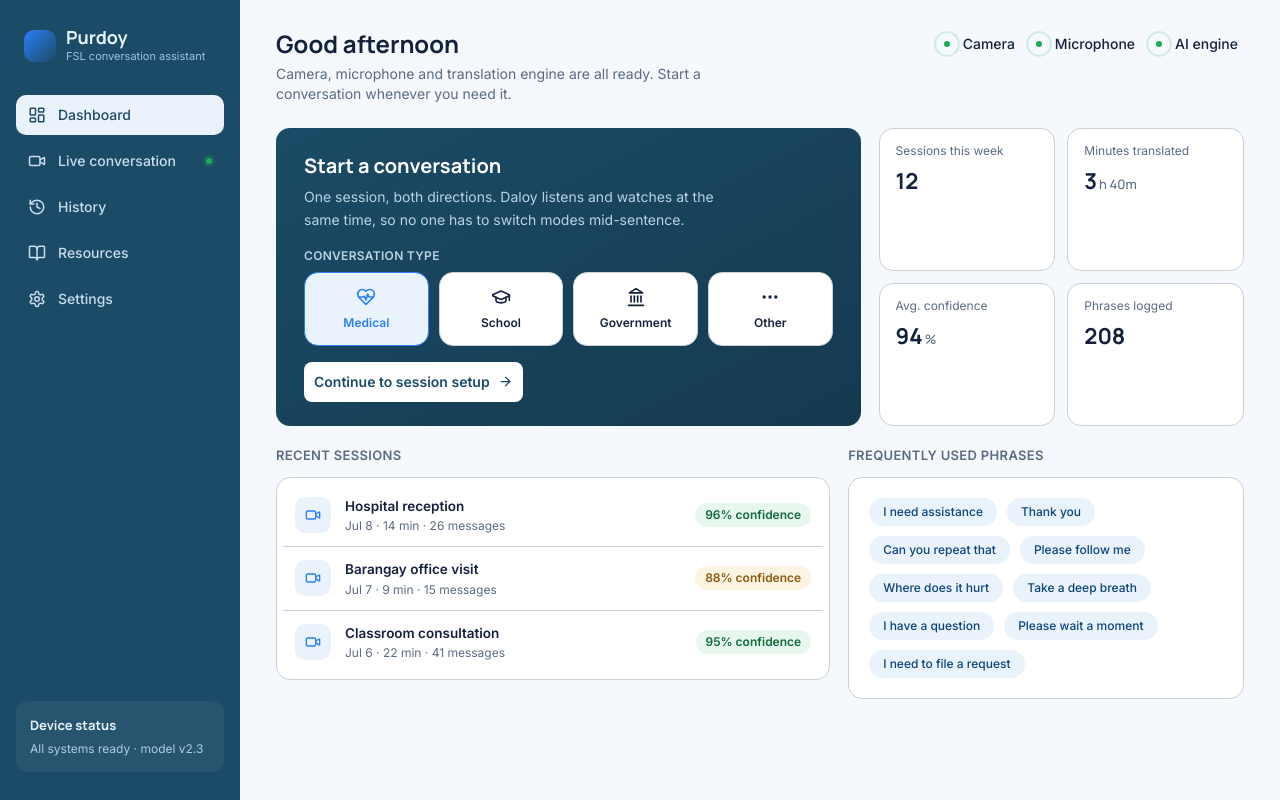
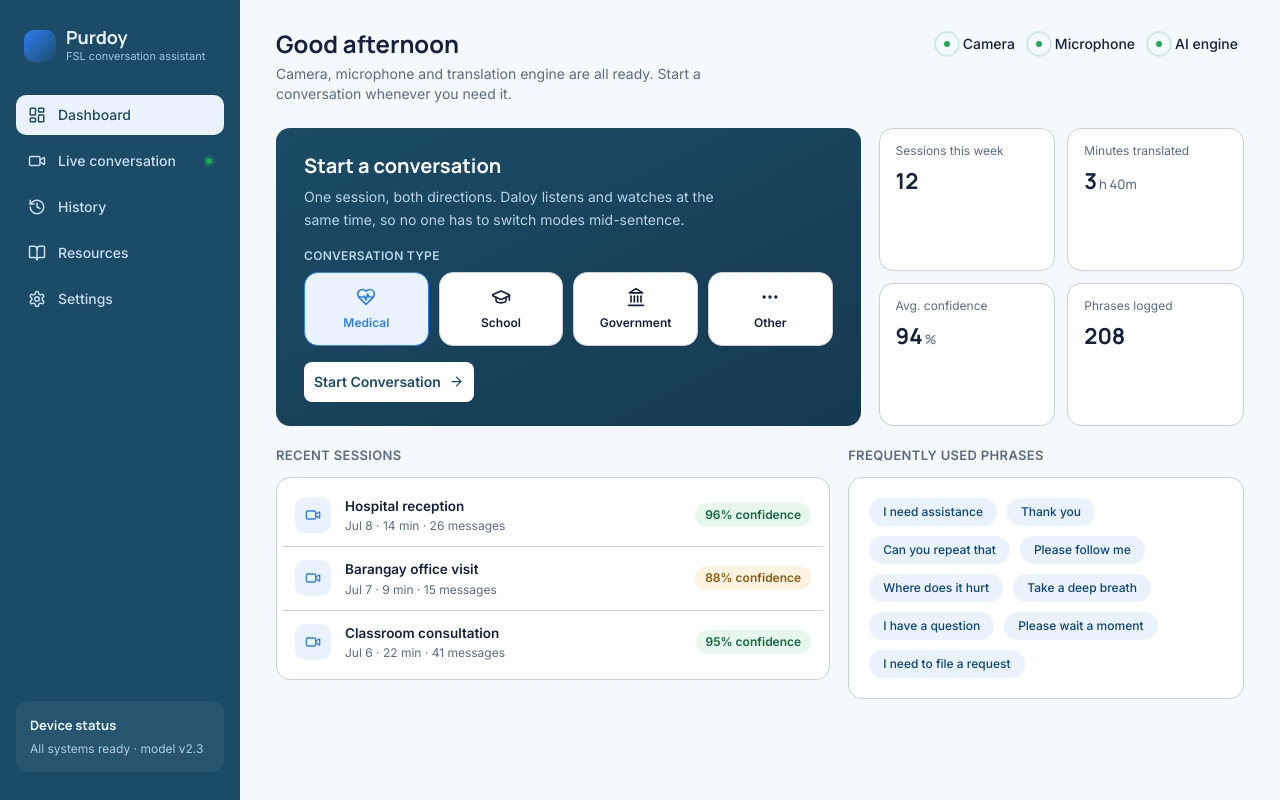
Before and after one commit to Kzarka7/SignSync, a React (Vite) app: page /dashboard in a window 1280 px wide. Built offline with nearby package versions, Linux system fonts and the light colour scheme; no server answers.

Commit message:
updating quick start button

```diff
--- a/src/components/dashboard/QuickStartCard.tsx
+++ b/src/components/dashboard/QuickStartCard.tsx
@@ -26,7 +26,7 @@ export default function QuickStartCard() {
         className="!bg-white hover:!bg-white/90 !text-trust !border-none"
         onClick={() => navigate('/session-setup')}
       >
-        Continue to session setup
+        Start Conversation
         <ArrowRight size={15} />
       </Button>
     </div>
```
